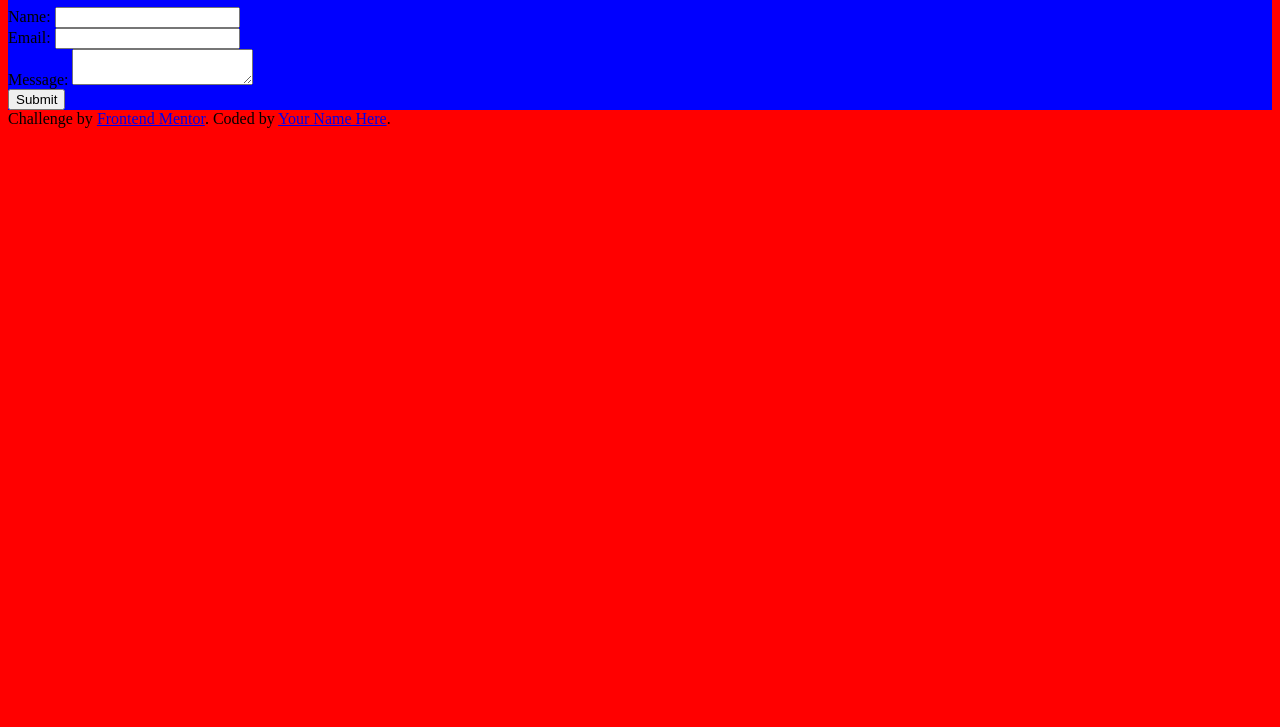
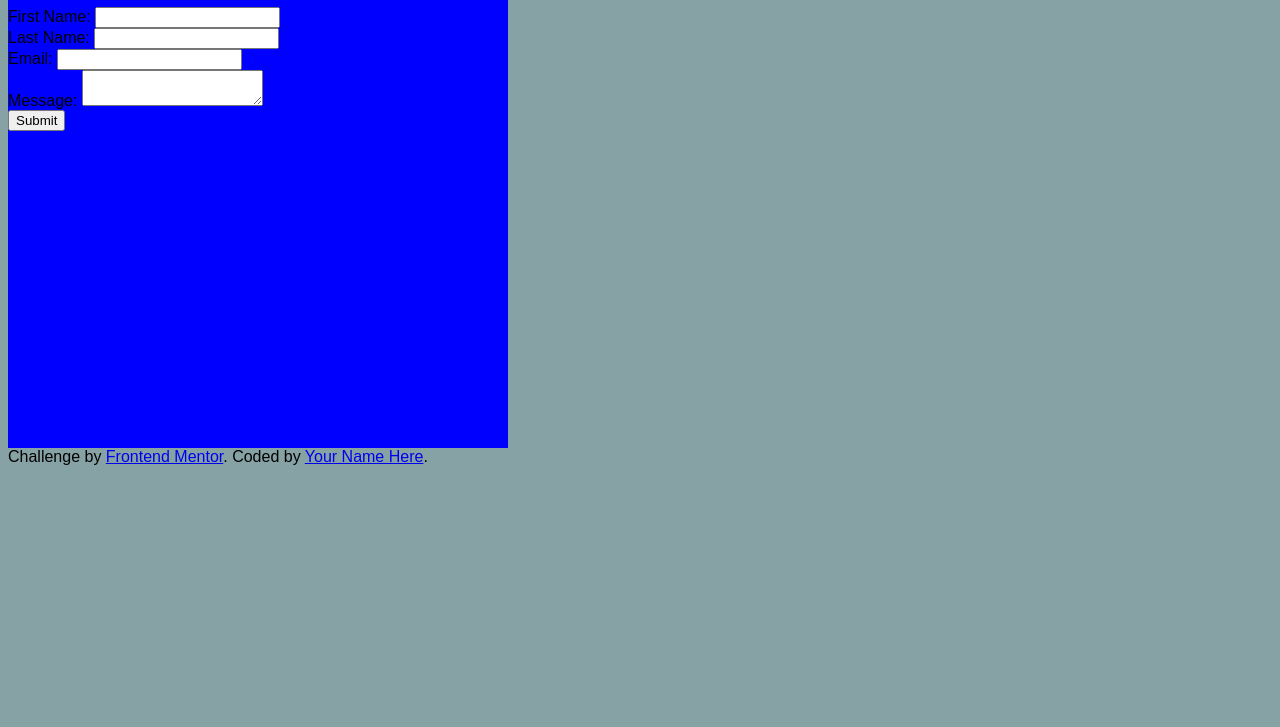
Before and after one commit to NightWing3099/contact-form, a plain HTML site: page index.html in a window 1280 px wide. Shown: the part 73-800 px from the top of the page. Drawn offline with Linux system fonts and the light colour scheme.

Commit message:
making changes to the inputs to match the figma files

```diff
--- a/index.html
+++ b/index.html
@@ -16,7 +16,11 @@
     <div class="form-container">
       <form id="contact-form" action="submit.php" method="post">
         <div>
-          <label for="name">Name:</label>
+          <label for="name">First Name:</label>
+          <input type="text" id="name" name="name" required>
+        </div>
+        <div>
+          <label for="name">Last Name:</label>
           <input type="text" id="name" name="name" required>
         </div>
         <div>
--- a/styles.scss
+++ b/styles.scss
@@ -1,8 +1,11 @@
 body{
-    background-color: red;
+    background-color: #86A2A5;
+    font-family: Karla, sans-serif;
 
 
     .contact-container{
         background-color: blue;
+        height: 500px;
+        width: 500px;
     }
 }
```
Also changed, not shown: styles.css, 1 other file.
